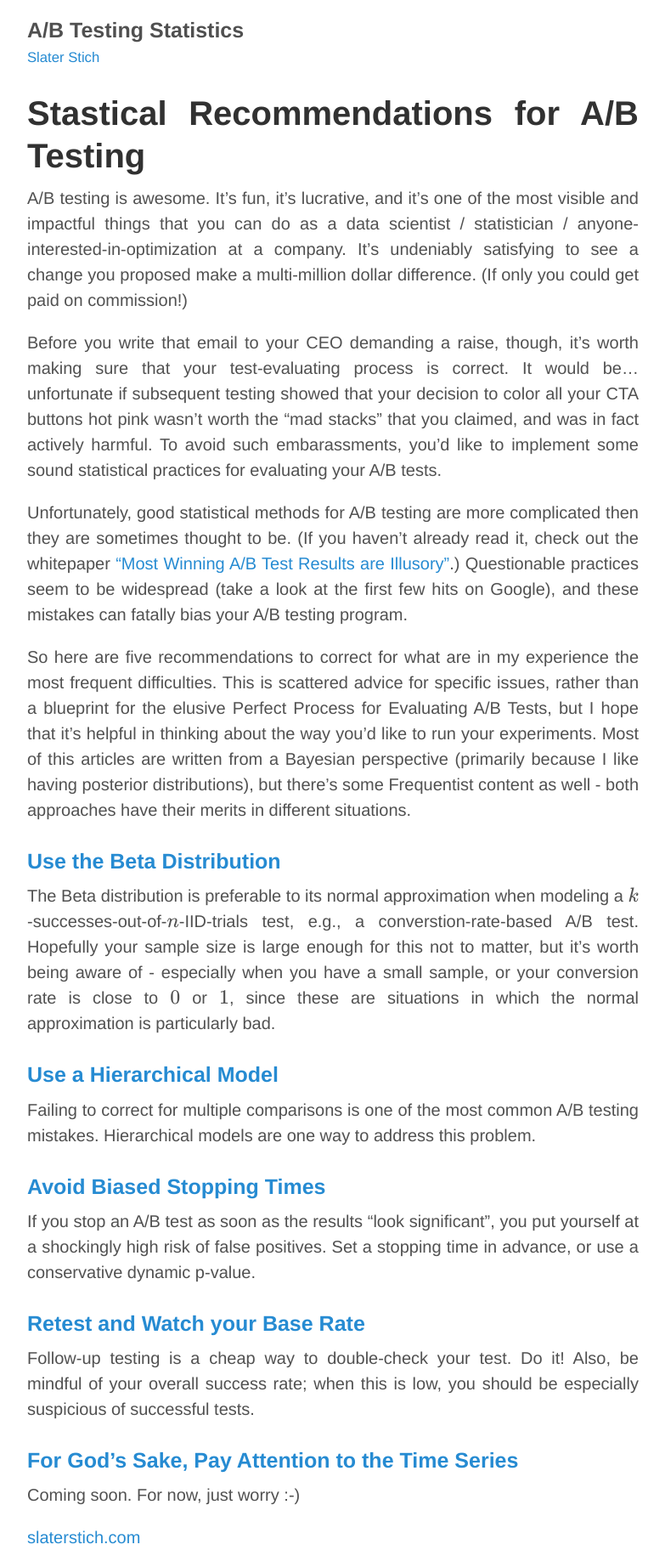
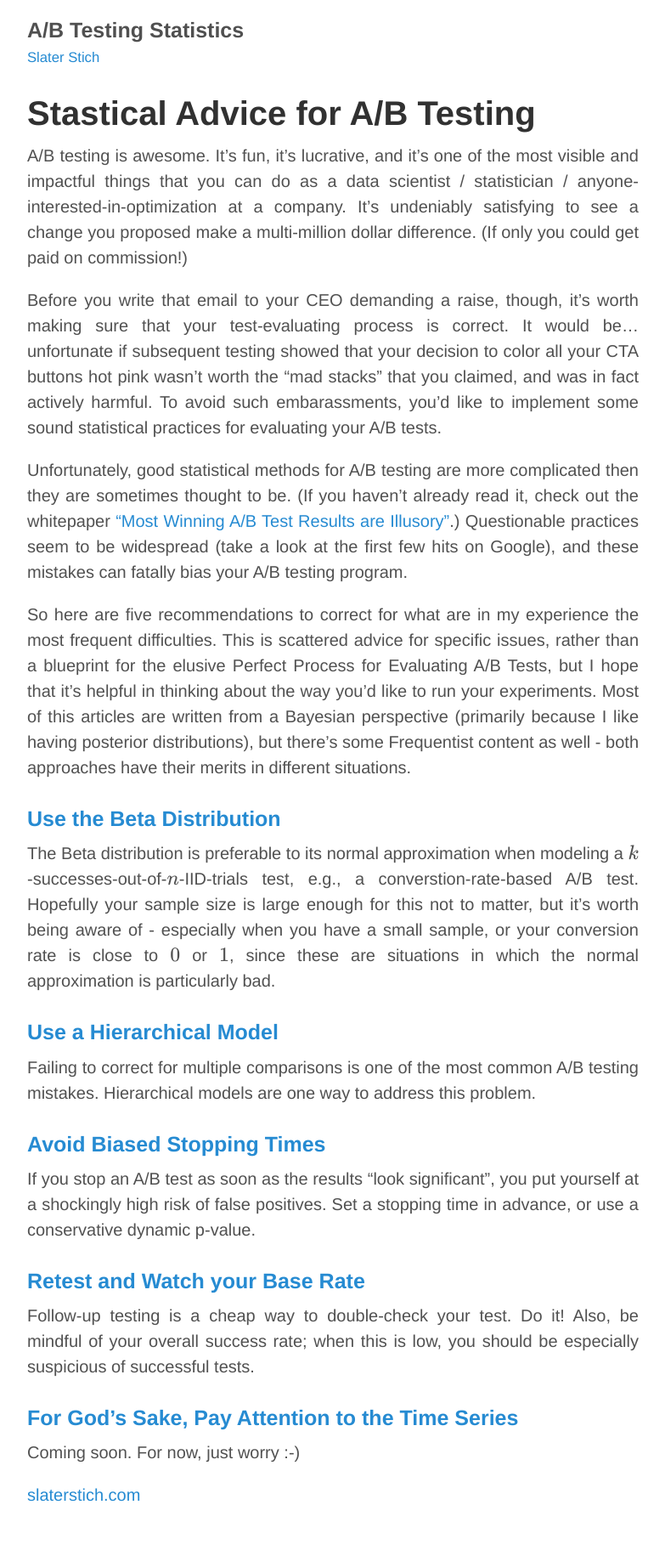
Before and after one commit to sl8r000/ab_testing_statistics, a Jekyll site: the page built from index.md, in a window 1280 px wide. Shown: the whole page at 85% size, without its empty margins (248-1031 px from the left). Built offline with Jekyll 4.4.1, drawn with Linux system fonts in a browser that asks for light colours; Markdown is read by kramdown in place of the engine named in the settings; formulas are drawn with MathJax 3; after the commit the page ends 1794 px from its top, so only the background shows below that.

Commit message:
Changes title

```diff
--- a/index.md
+++ b/index.md
@@ -3,7 +3,7 @@ layout: default
 title: Home
 ---
 
-# Stastical Recommendations for A/B Testing
+# Stastical Advice for A/B Testing
 
 A/B testing is awesome. It's fun, it's lucrative, and it's one of the most visible and impactful things that you can do as a data scientist / statistician / anyone-interested-in-optimization at a company. It's undeniably satisfying to see a change you proposed make a multi-million dollar difference. (If only you could get paid on commission!)
 
```
